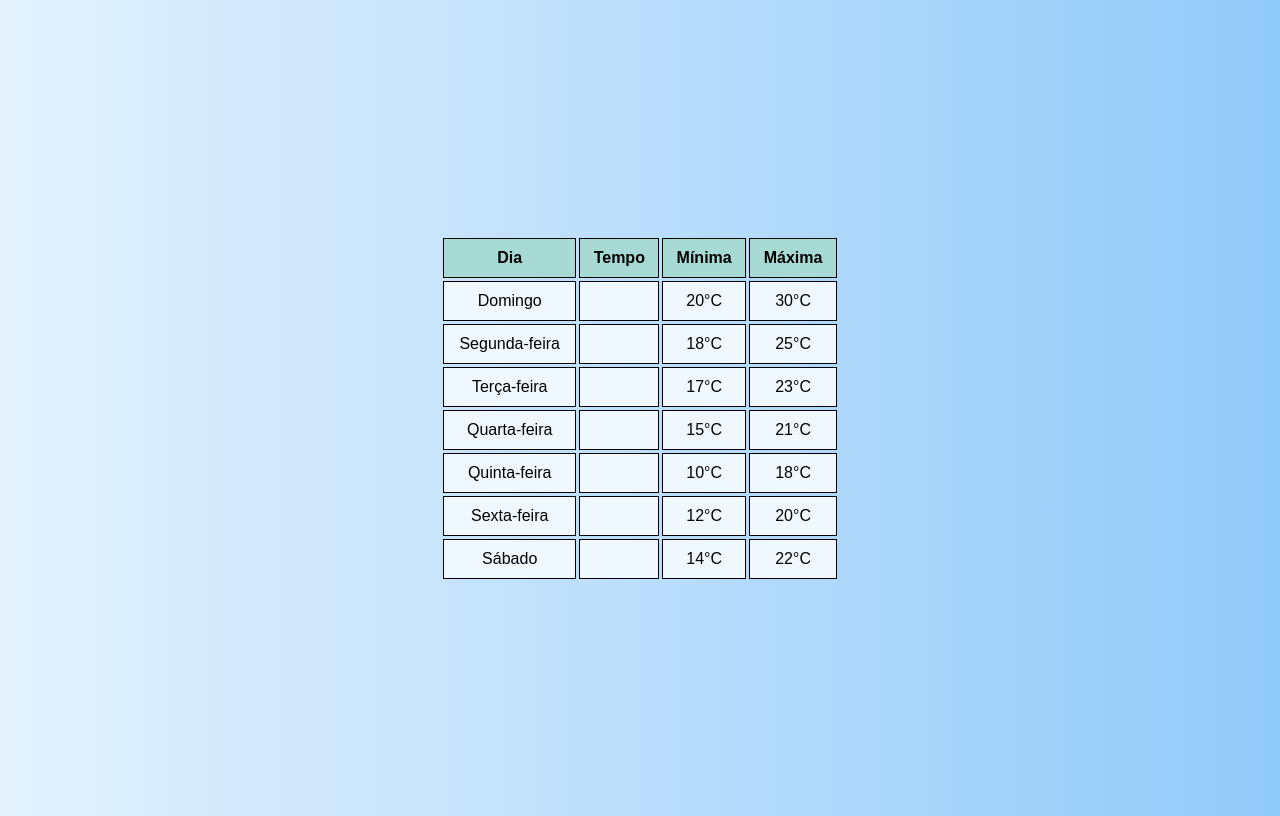
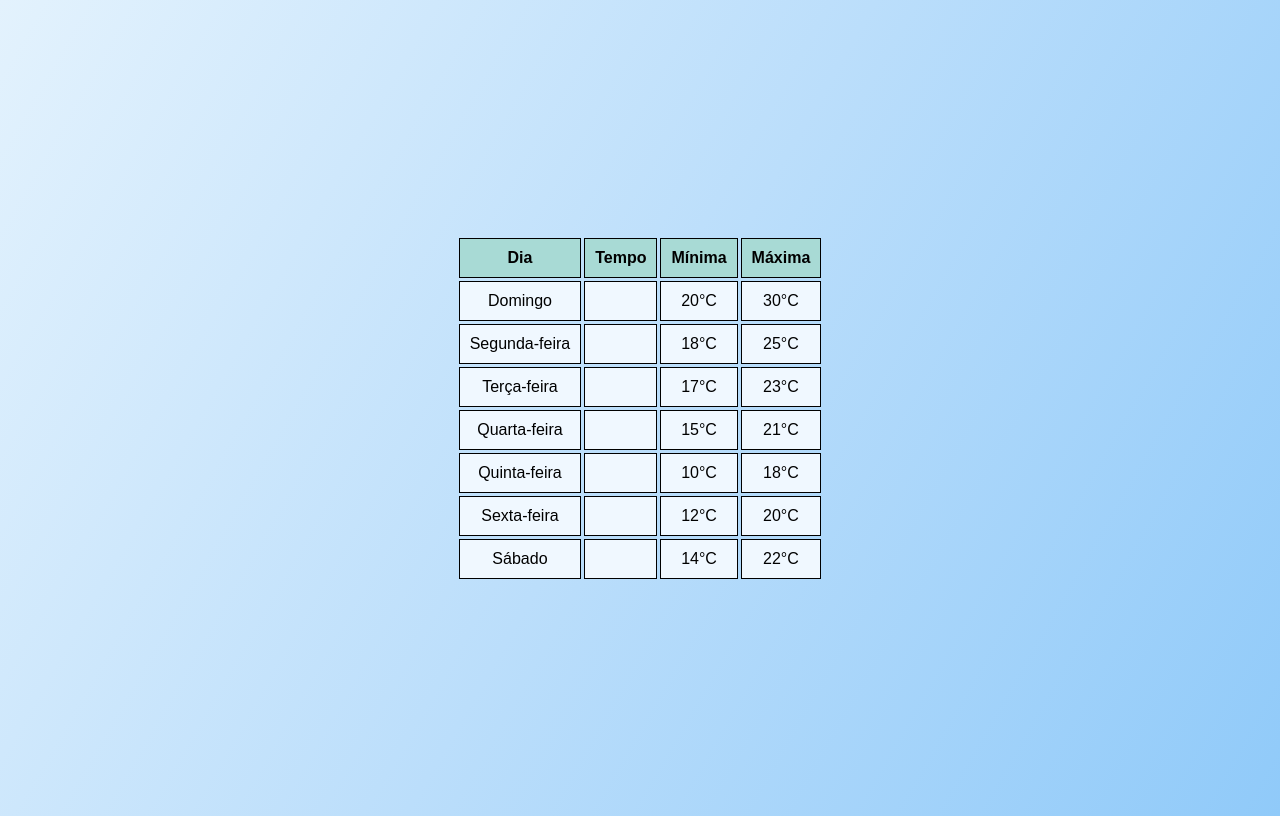
Before and after one commit to maneuu/LM, a plain HTML site: page exercicios/02-tables/table_clima.html in a window 1280 px wide. Drawn offline with Linux system fonts and the light colour scheme; some icons are missing.

Commit message:
Adjust background gradient angle and update minimum width in table styles

```diff
--- a/exercicios/02-tables/table_clima.html
+++ b/exercicios/02-tables/table_clima.html
@@ -8,7 +8,7 @@
     <link rel="stylesheet" href="https://cdnjs.cloudflare.com/ajax/libs/weather-icons/2.0.12/css/weather-icons.min.css" integrity="sha512-r/Gan7PMSRovDus++vDS2Ayutc/cSdl268u047n4z+k7GYuR7Hiw71FsT3QQxdKJBVHYttOJ6IGLnlM9IoMToQ==" crossorigin="anonymous" referrerpolicy="no-referrer" />
     <style>
         body {
-            background: linear-gradient(90deg, #e3f2fd 0%, #bbdefb 50%, #90caf9 100%);
+            background: linear-gradient(120deg, #e3f2fd 0%, #bbdefb 50%, #90caf9);
             display: flex;
             align-items: center;
             height: 100vh;
@@ -18,7 +18,7 @@
             border-spacing: 3px;
             margin: auto;
             font-family: Arial;
-            min-width: 400px;
+            min-width: 350px;
             max-width: 800px;
         }
 
```
Also changed, not shown: exercicios/02-tables/table_nota.html (+1 -1 lines).
